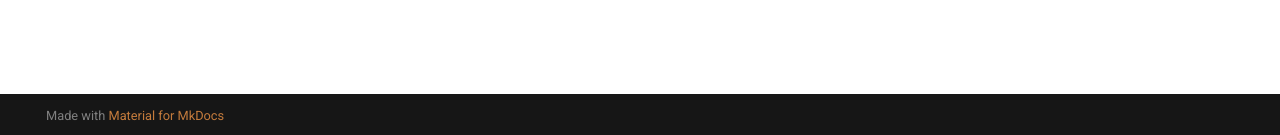
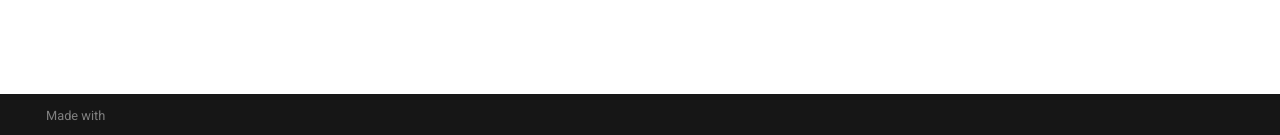
Before and after one commit to Infosourceful/infosourceful-docs, an MkDocs documentation site: the page built from docs/index.md, in a window 1280 px wide. Shown: the part 762-897 px from the top of the page. Built offline with MkDocs 1.6.1 and Material for MkDocs 9.7.7, drawn with Linux system fonts in a browser that asks for light colours; comment, search, counter and statistics services are not loaded.

Commit message:
Fix footer: hide Material attribution and style footer links with copper color

```diff
--- a/docs/stylesheets/extra.css
+++ b/docs/stylesheets/extra.css
@@ -259,3 +259,31 @@ html body .md-tabs__link--active,
 .md-main a:not(.md-header__button):not(.md-search__result a):hover {
   color: #D18F4D !important;
 }
+
+/* ============================================
+   FOOTER CUSTOMIZATION
+   ============================================ */
+/* Hide "Made with Material for MkDocs" attribution */
+.md-footer-meta__inner .md-footer-copyright__highlight {
+  display: none !important;
+}
+
+.md-footer-meta__inner a[href*="squidfunk.github.io"] {
+  display: none !important;
+}
+
+/* Style footer links */
+.md-footer-meta__inner a,
+.md-footer-meta a {
+  color: #C47B3C !important;
+}
+
+.md-footer-meta__inner a:hover,
+.md-footer-meta a:hover {
+  color: #D18F4D !important;
+}
+
+/* Ensure footer copyright text is visible */
+.md-footer-copyright {
+  color: inherit;
+}
--- a/mkdocs.yml
+++ b/mkdocs.yml
@@ -29,7 +29,7 @@ extra_css:
 extra:
   copyright: |
     Copyright &copy; 2025 Infosourceful.
-    <a href="https://infosourceful.com" style="color: #C47B3C;">Return to infosourceful.com</a>
+    <a href="https://infosourceful.com">Return to infosourceful.com</a>
 
 markdown_extensions:
   - admonition
```
